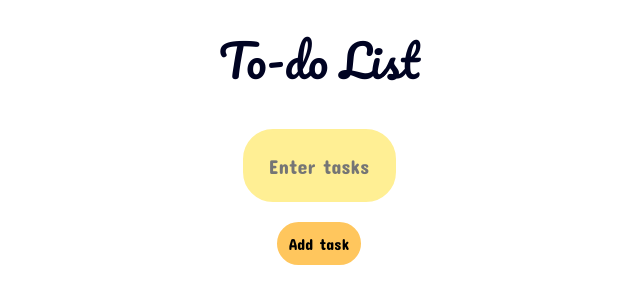
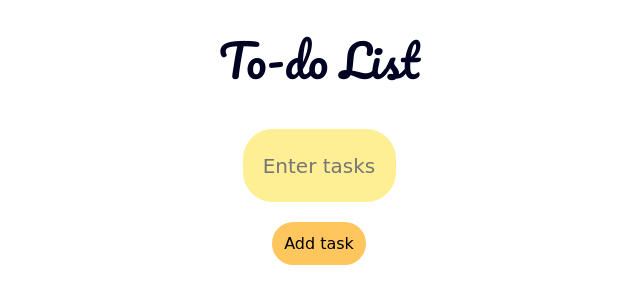
Before and after one commit to jmn-exe/todolist, a plain HTML site: page index.html in a window 1280 px wide. Shown: the full height of the page, 321-961 px from the left. Drawn offline with Linux system fonts and the light colour scheme.

Commit message:
Update index.html

```diff
--- a/index.html
+++ b/index.html
@@ -5,7 +5,7 @@
         <title>To-do List App</title>
         <meta name="viewport" content="width=device-width, initial-scale=1.0">
         <link href="https://fonts.googleapis.com/css2?family=Pacifico&display=swap" rel="stylesheet">
-        <link href="https://fonts.googleapis.com/css2?family=Concert+One&display=swap" rel="stylesheet">
+        <link href="https://fonts.googleapis.com/css2?family=Yanone+Kaffeesatz:wght@700&display=swap" rel="stylesheet">
         <script src="script.js"></script>
     </head>
     <body>
```
